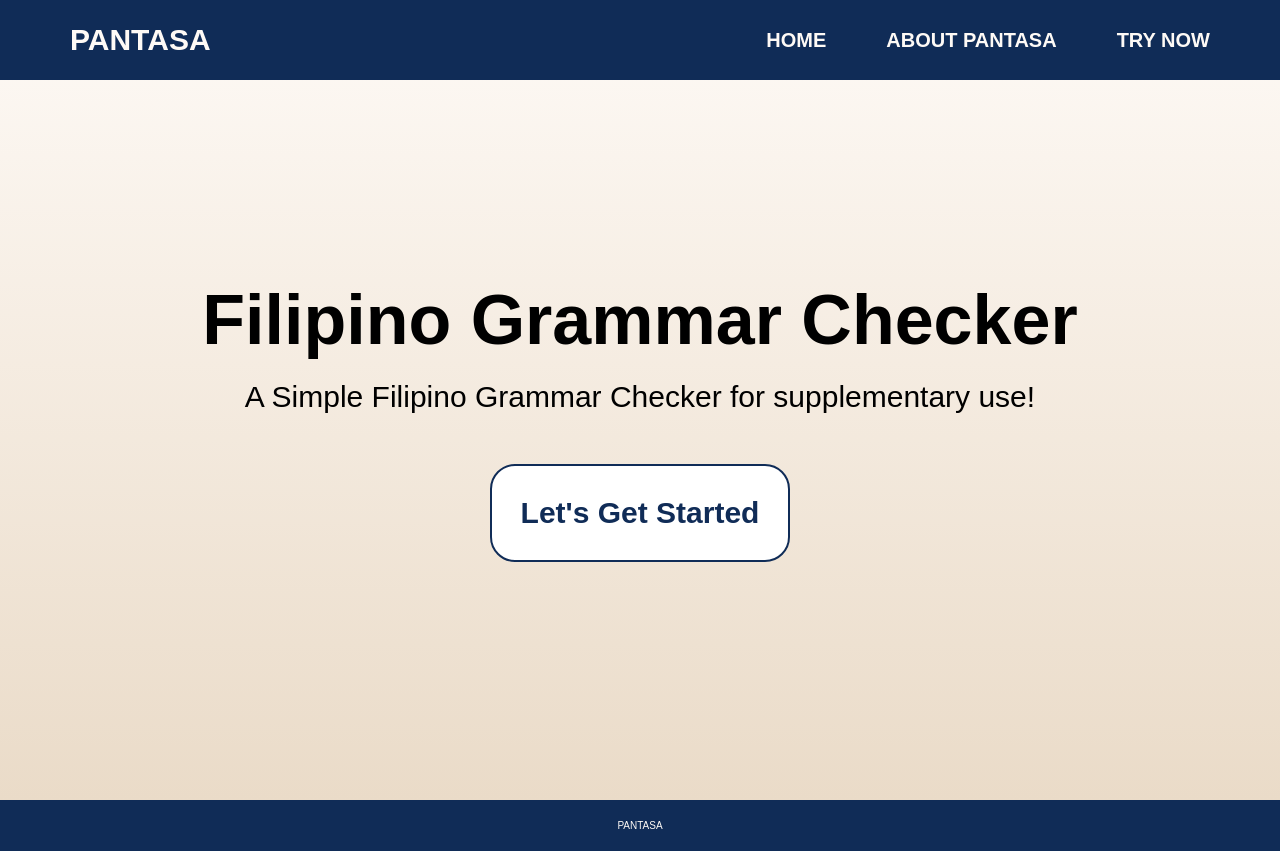
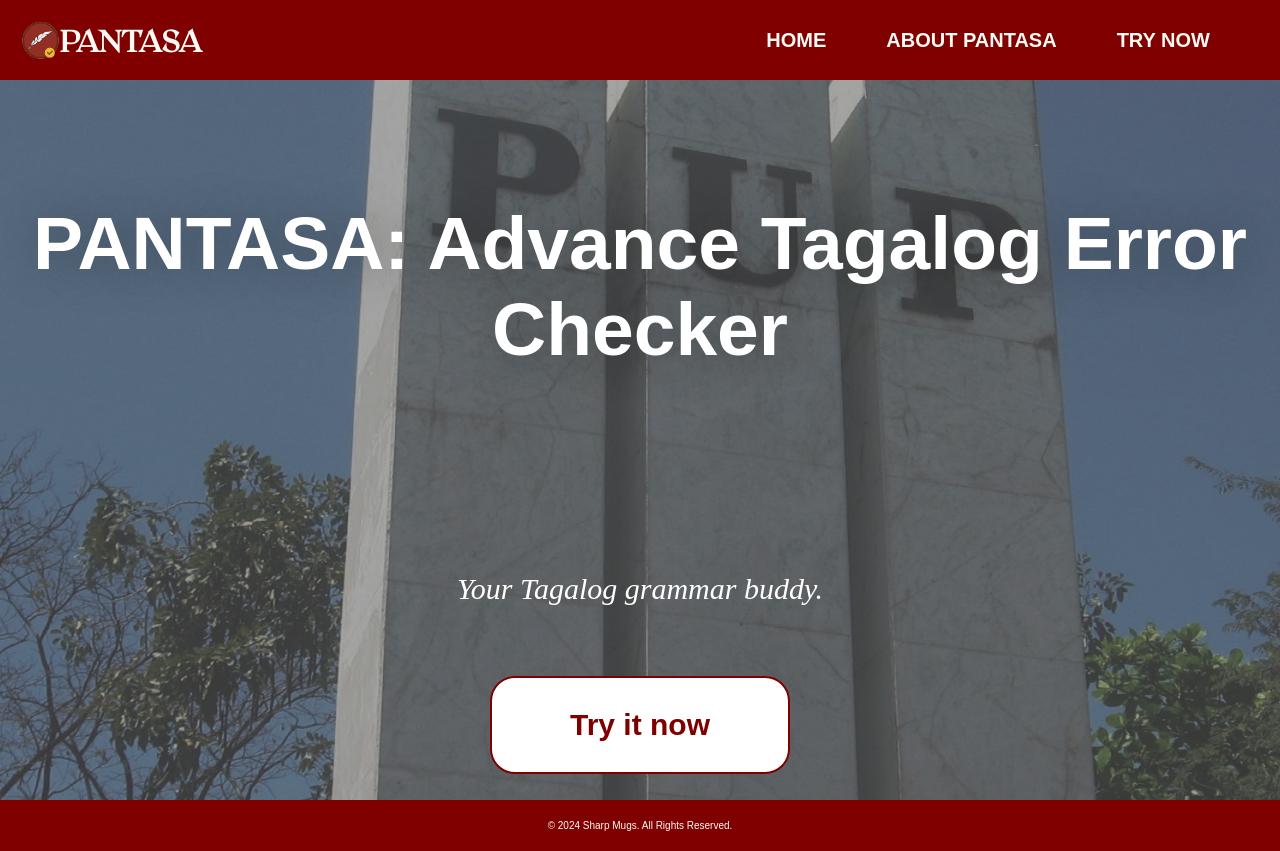
Before and after one commit to BJCul/Pantasa, a Flask app: page / in a window 1280 px wide. Run offline with Flask 3, Linux system fonts and the light colour scheme.

Commit message:
Updated Frontend

```diff
--- a/static/styles.css
+++ b/static/styles.css
@@ -24,12 +24,16 @@ body {
     background:  linear-gradient(#fefaf6, #eadbc8);
     background-size: cover;
     background-position: center;
+    background-image: url('assets/bg.png');
+    background-size: cover;
+    background-position: center;
+    background-repeat: no-repeat;
 }
 
 .nav {
     width: 100%;
     height: 80px;
-    background: #102c57;
+    background: #800000;
     position: fixed;
     top: 0;
     z-index: 1000;
@@ -54,13 +58,42 @@ section .home-content{
 }
 
 /*Navigation Bar*/
+
+.logo-container {
+    display: flex;
+    align-items: center;
+    justify-content: flex-start;
+}
+
+.logo-image {
+    width: 40px;
+    height: auto;
+}
+
+.logo {
+    position: absolute;
+    left: 30px;
+    width: 300px;
+    font-size: x-large;
+}
+
+@font-face {
+    font-family: 'Roxborough CF';
+    src: url('fonts/Roxborough CF.ttf') format('woff2');
+    font-weight: normal;
+    font-style: normal;
+}
+
 label.logo {
+    float: left;
+    width: 30px;
+    font-family: 'Roxborough CF';
     color: #fefaf6;
     font-size: 30px;
     line-height: 80px;
-    padding: 20px;
     font-weight: bold;
 }
+
 
 .nav ul {
     float: right;
@@ -218,19 +251,26 @@ label.logo {
     position: relative;
     top: -5%;
     text-align: center;
-    color: black;
     padding-top: 20px;
 }
 
 .home-content h1 {
-    font-size: 70px;
-    margin-top: 80px;
+    font-family: 'Montserrat', sans-serif;
+    font-size: 75px;
+    margin-bottom: 10px;
+    font-weight: 700px;
+    color: #ffffff;
+    text-shadow: 2px 2px 50px rgba(0, 0, 0, 0.3);
 }
 
 .home-content p {
+    font-family: 'Montserrat';
     font-size: 30px;
-    margin-top: 20px;
-    text-align: center;
+    margin-top: 200px;
+    margin-bottom: 20px;
+    font-style: italic;
+    font-weight: lighter;
+    color: #ffffff;
 }
 
 @media (max-width: 858px) {
@@ -266,9 +306,9 @@ label.logo {
     border-radius: 25px;
     font-weight: bold;
     font-size: 30px;
-    border: 2px solid #102c57;
+    border: 2px solid #800000;
     background: white;
-    color: #102c57;
+    color: #800000;
     cursor: pointer;
     position: relative;
     overflow: hidden;
@@ -276,7 +316,7 @@ label.logo {
 }
 
 .button span {
-    background: #102c57;
+    background: #800000;
     height: 100%;
     width: 0;
     border-radius: 25px;
@@ -753,7 +793,7 @@ label.logo {
 .Footer {
     width: 100%;
     height: 10%;
-    background: #102c57;
+    background: #800000;
     color: #fefaf6;
     padding: 10px;
     text-align: center;
--- a/templates/index.html
+++ b/templates/index.html
@@ -3,13 +3,14 @@
 <head>
     <meta charset = 'utf-8'>
     <meta name="viewport" content="width=device-width, initial-scale=1.0">
-    <title>"PANTASA"</title>
+    <title>"Pantasa - Advance Tagalog Error Checker"</title>
     <link rel="stylesheet" href="{{ url_for('static', filename='styles.css') }}">
     <link rel = "stylesheet" href = "https://cdnjs.cloudflare.com/ajax/libs/font-awesome/5.15.3/css/all.min.css"/>
 </head>
 <body>
     <!--Header-->
     <div class= "nav">
+
         <input type = "checkbox" id = "check">
         <label for = "check" class = "checkbtn">
             <i class = "fas fa-bars"></i>
@@ -18,22 +19,22 @@
         <label for = "check" class = "exitbtn">
             <i class = "fas fa-times"></i>
         </label>
+        <img src="{{ url_for('static', filename='assets/logo_image.png') }}" alt="Logo" class="logo-image">
         <label class = "logo"> PANTASA </label>
         <ul>
             <li><a href = "#Home" onclick = "showSection('Home')" translate = "no">HOME</a></li>
             <li><a href = "#About" onclick = "showSection('About')" translate = "no"> About PANTASA </a></li>
             <li><a href = "#GrammarChecker" onclick = "showSection('GrammarChecker')" translate = "no"> Try Now </a></li>
-            <!--<li><a href = "#HelpCenter" onclick = "showSection('HelpCenter')"> Help Center </a></li> OPTIONAL-->
         </ul>
     </div>
 
     <!--Home-->
     <section id = "Home">
         <div class = "home-content">
-            <h1> Filipino Grammar Checker </h1>
-            <p> A Simple Filipino Grammar Checker for supplementary use! </p>
+            <h1> PANTASA: Advance Tagalog Error Checker </h1>
+            <p> Your Tagalog grammar buddy. </p>
                 <div>
-                    <li><a href = "#GrammarChecker" ><button type = "button" class = "button" onclick = "showSection('GrammarChecker')"><span></span> Let's Get Started </button></a></li>
+                    <li><a href = "#GrammarChecker" ><button type = "button" class = "button" onclick = "showSection('GrammarChecker')"><span></span> Try it now </button></a></li>
                 </div>
         </div>
     </section>
@@ -54,8 +55,8 @@
 
     <!--Grammar Checker-->
     <section id = "GrammarChecker" class = "hidden">
-        <div class = "figcheck-content">
-            <div class = "figcheck-container">
+        <div class = "pantasa-content">
+            <div class = "pantasa-container">
                 <div class = "textArea-container"></div>
                     <form id="grammarForm" onsubmit="return false;">
                         <textarea id="grammarTextarea" name="text_input" placeholder="Type your text here..."></textarea><br>
@@ -89,7 +90,7 @@
 
     <div class = "Footer">
         <div class = "footer-content">
-            <p> PANTASA </p>
+            <p> © 2024 Sharp Mugs. All Rights Reserved. </p>
         </div>
     </div>
 
```
Also changed, not shown: other parts of static/styles.css (+15 -15 lines), static/assets/bg.png (added), static/assets/contributions_correction.png (added), static/assets/contributions_coverage.png (added), static/assets/contributions_detection.png (added), static/assets/contributions_impact.png (added), static/assets/logo_image.png (added), static/fonts/Roxborough CF.ttf (added), 1 other file.
